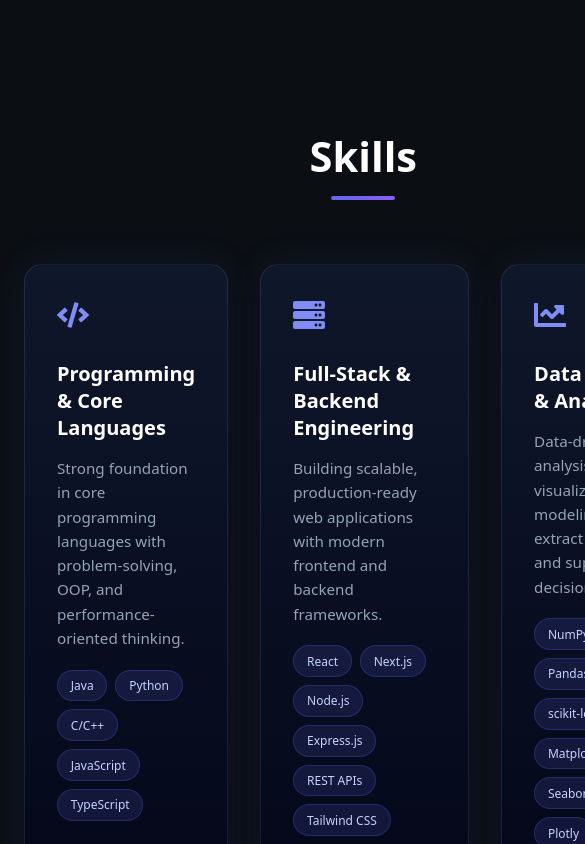
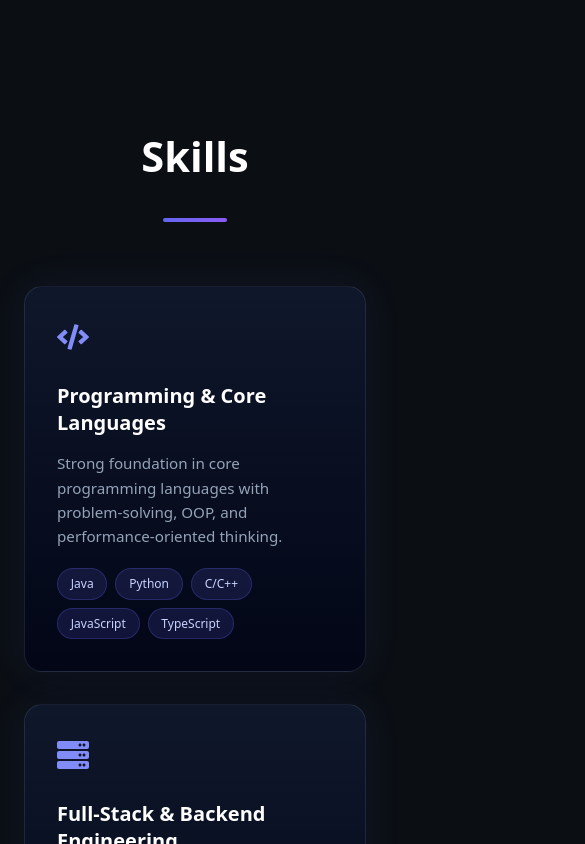
Before and after one commit to aryan-trivedi/portfolio, a React (Vite) app: page / in a window 390 px wide. Shown: the part 6440-7284 px from the top of the page, 585 px wide, since content can reach past the window. Built offline with nearby package versions, Linux system fonts and the light colour scheme.

Commit message:
updated skill section cars for mobile

```diff
--- a/src/components/Skills.tsx
+++ b/src/components/Skills.tsx
@@ -88,23 +88,16 @@ const Skills = () => {
   return (
     <section id="skills" style={{ padding: "6rem 1.5rem" }}>
       <div style={{ maxWidth: "1200px", margin: "0 auto" }}>
-        {/* ===== HEADER ===== */}
+        {/* HEADER */}
         <div style={{ textAlign: "center", marginBottom: "4rem" }}>
-          <h2
-            style={{
-              fontSize: "2.6rem",
-              fontWeight: 700,
-              marginBottom: "0.75rem",
-            }}
-          >
+          <h2 style={{ fontSize: "2.6rem", fontWeight: 700 }}>
             Skills
           </h2>
-
           <div
             style={{
               width: "64px",
               height: "4px",
-              margin: "0 auto",
+              margin: "0.75rem auto 0",
               borderRadius: "999px",
               background:
                 "linear-gradient(90deg, #6366f1, #8b5cf6)",
@@ -112,12 +105,13 @@ const Skills = () => {
           />
         </div>
 
-        {/* ===== FORCE 3x2 GRID ===== */}
+        {/* RESPONSIVE GRID */}
         <div
           style={{
             display: "grid",
-            gridTemplateColumns: "repeat(3, 1fr)", // 👈 exact 3 columns
             gap: "2rem",
+            gridTemplateColumns:
+              "repeat(auto-fit, minmax(300px, 1fr))",
           }}
         >
           {skillsData.map((block) => (
@@ -129,28 +123,11 @@ const Skills = () => {
                 border: "1px solid rgba(148,163,184,0.15)",
                 borderRadius: "18px",
                 padding: "2rem",
-                boxShadow: "0 0 40px rgba(99,102,241,0.08)",
+                boxShadow:
+                  "0 0 40px rgba(99,102,241,0.08)",
                 transition: "all 0.35s ease",
-                cursor: "pointer",
-              }}
-              onMouseEnter={(e) => {
-                e.currentTarget.style.transform =
-                  "translateY(-8px)";
-                e.currentTarget.style.boxShadow =
-                  "0 0 70px rgba(99,102,241,0.35)";
-                e.currentTarget.style.border =
-                  "1px solid rgba(99,102,241,0.4)";
-              }}
-              onMouseLeave={(e) => {
-                e.currentTarget.style.transform =
-                  "translateY(0)";
-                e.currentTarget.style.boxShadow =
-                  "0 0 40px rgba(99,102,241,0.08)";
-                e.currentTarget.style.border =
-                  "1px solid rgba(148,163,184,0.15)";
               }}
             >
-              {/* Icon */}
               <div
                 style={{
                   fontSize: "2rem",
@@ -161,7 +138,6 @@ const Skills = () => {
                 {block.icon}
               </div>
 
-              {/* Title */}
               <h3
                 style={{
                   fontSize: "1.25rem",
@@ -172,7 +148,6 @@ const Skills = () => {
                 {block.title}
               </h3>
 
-              {/* Description */}
               <p
                 style={{
                   color: "#94a3b8",
@@ -184,7 +159,6 @@ const Skills = () => {
                 {block.description}
               </p>
 
-              {/* Chips */}
               <div
                 style={{
                   display: "flex",
```
